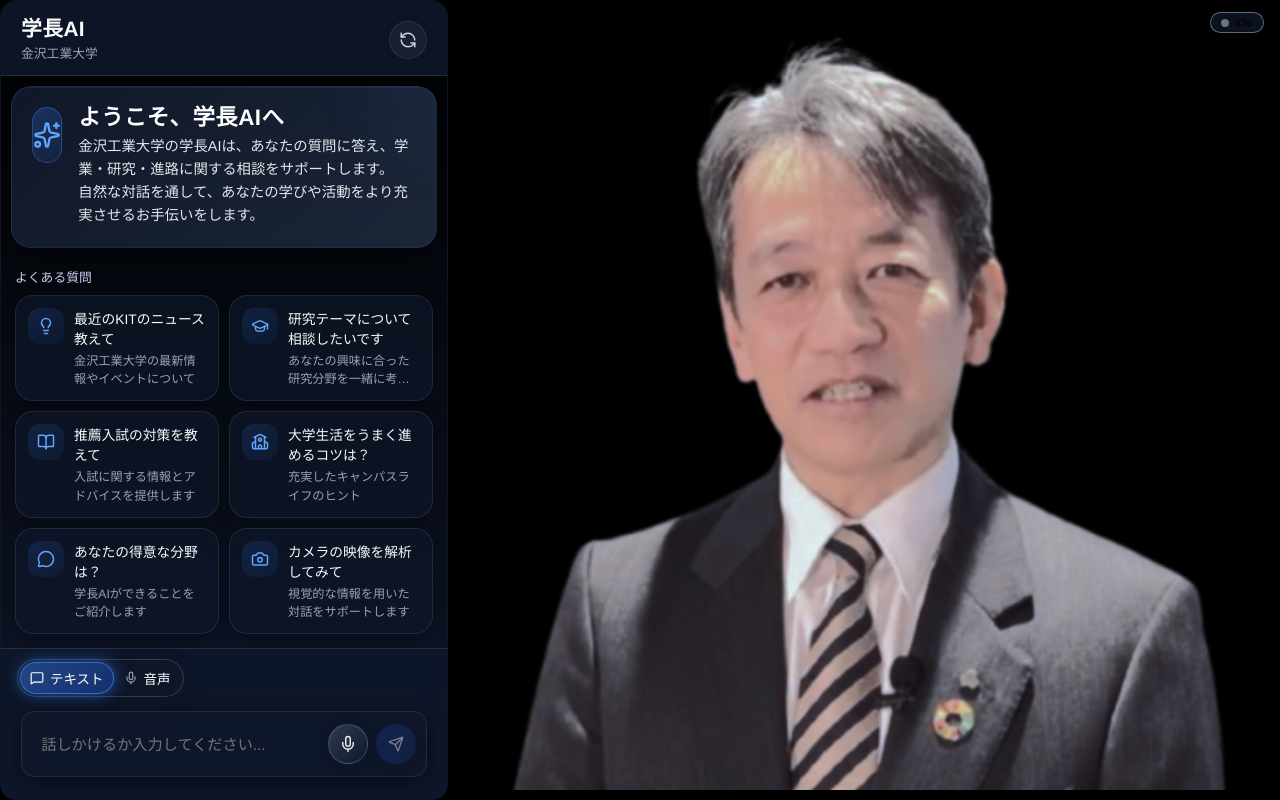
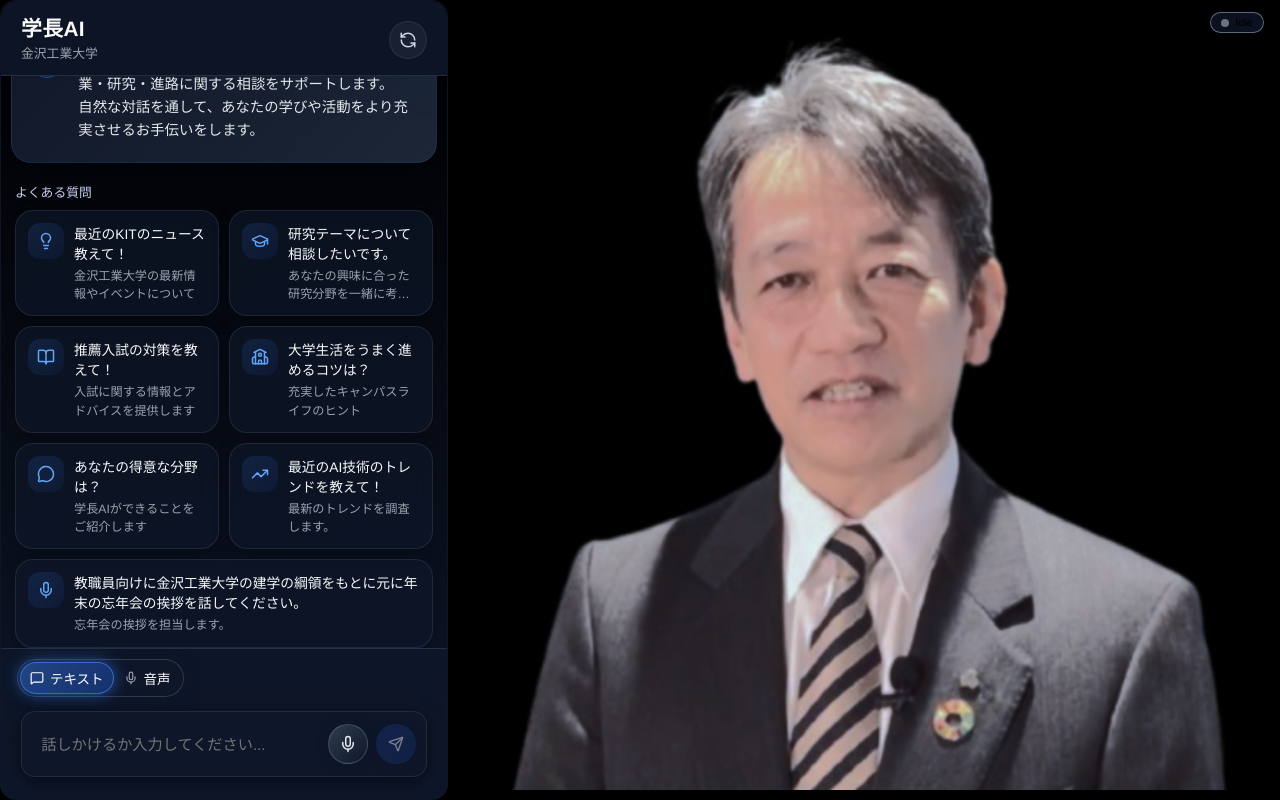
Before and after one commit to Yoshiki0418/gakucho-ai, a Next.js app in the folder frontend/: page / in a window 1280 px wide. Built offline with nearby package versions, Linux system fonts and the light colour scheme.

Commit message:
chore: refactor: prompt

```diff
--- a/frontend/components/organisms/InitialChatView/index.tsx
+++ b/frontend/components/organisms/InitialChatView/index.tsx
@@ -10,8 +10,9 @@ import {
   BookOpen,
   School,
   MessageCircle,
-  Camera,
+  TrendingUp,
   Sparkles,
+  Mic,
 } from 'lucide-react'
 
 type Template = {
@@ -25,19 +26,19 @@ const TEMPLATES: Template[] = [
   {
     id: 'news',
     icon: Lightbulb,
-    title: '最近のKITのニュース教えて',
+    title: '最近のKITのニュース教えて！',
     description: '金沢工業大学の最新情報やイベントについて',
   },
   {
     id: 'research',
     icon: GraduationCap,
-    title: '研究テーマについて相談したいです',
+    title: '研究テーマについて相談したいです。',
     description: 'あなたの興味に合った研究分野を一緒に考えます',
   },
   {
     id: 'exam',
     icon: BookOpen,
-    title: '推薦入試の対策を教えて',
+    title: '推薦入試の対策を教えて！',
     description: '入試に関する情報とアドバイスを提供します',
   },
   {
@@ -53,11 +54,17 @@ const TEMPLATES: Template[] = [
     description: '学長AIができることをご紹介します',
   },
   {
-    id: 'camera',
-    icon: Camera,
-    title: 'カメラの映像を解析してみて',
-    description: '視覚的な情報を用いた対話をサポートします',
+    id: 'torend',
+    icon: TrendingUp,
+    title: '最近のAI技術のトレンドを教えて！',
+    description: '最新のトレンドを調査します。',
   },
+  {
+    id: 'speech',
+    icon: Mic,
+    title: '教職員向けに金沢工業大学の建学の綱領をもとに元に年末の忘年会の挨拶を話してください。',
+    description: '忘年会の挨拶を担当します。',
+  }
 ]
 
 interface InitialChatViewProps {
```
Also changed, not shown: 1 other file (tests, documents, lock files or other folders).
